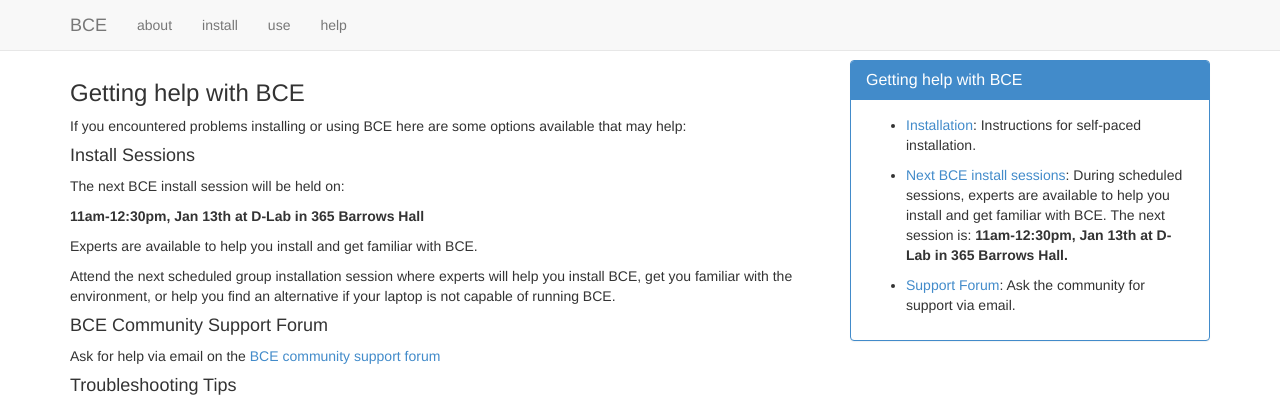
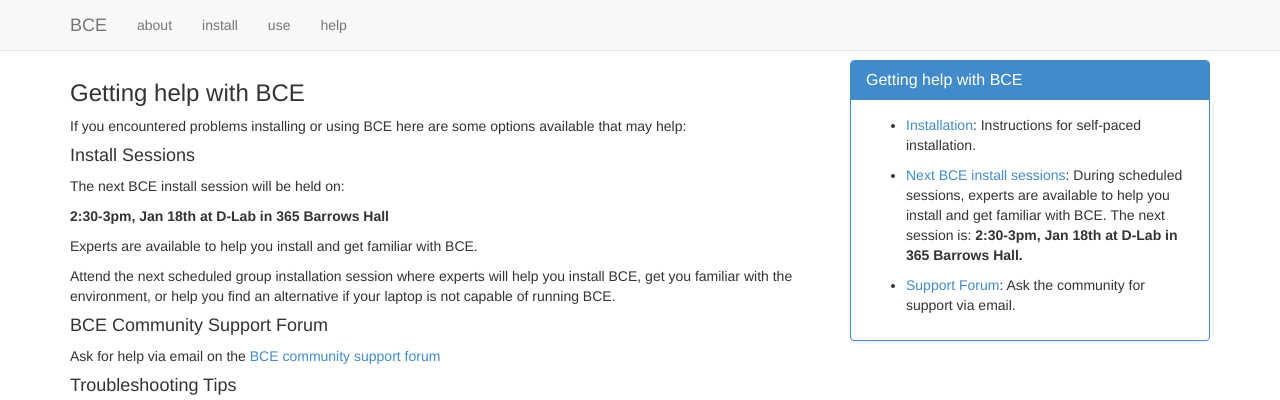
Before and after one commit to ucberkeley/bce-documentation, a Jekyll site: the page built from help.md, in a window 1280 px wide. Shown: the top 400 px of the page. Built offline with Jekyll 4.4.1, drawn with Linux system fonts in a browser that asks for light colours; nearby versions of some CDN libraries; library files that are not in the unit come from our copies; Markdown is read by kramdown in place of the engine named in the settings.

Commit message:
update next D-Lab BCE install session

```diff
--- a/_includes/info.md
+++ b/_includes/info.md
@@ -1,5 +1,5 @@
  - [Installation](install.html): Instructions for self-paced installation.
 
- - [Next BCE install sessions](help.html): During scheduled sessions, experts are available to help you install and get familiar with BCE. The next session is: **11am-12:30pm, Jan 13th at D-Lab in 365 Barrows Hall.**
+ - [Next BCE install sessions](help.html): During scheduled sessions, experts are available to help you install and get familiar with BCE. The next session is: **2:30-3pm, Jan 18th at D-Lab in 365 Barrows Hall.**
 
  - [Support Forum](https://groups.google.com/forum/#!forum/ucb-bce): Ask the community for support via email.
--- a/help.md
+++ b/help.md
@@ -12,7 +12,7 @@ options available that may help:
 
 The next BCE install session will be held on:
 
-**11am-12:30pm, Jan 13th at D-Lab in 365 Barrows Hall**
+**2:30-3pm, Jan 18th at D-Lab in 365 Barrows Hall**
 
 Experts are available to help you install and get familiar with BCE.
 
```
